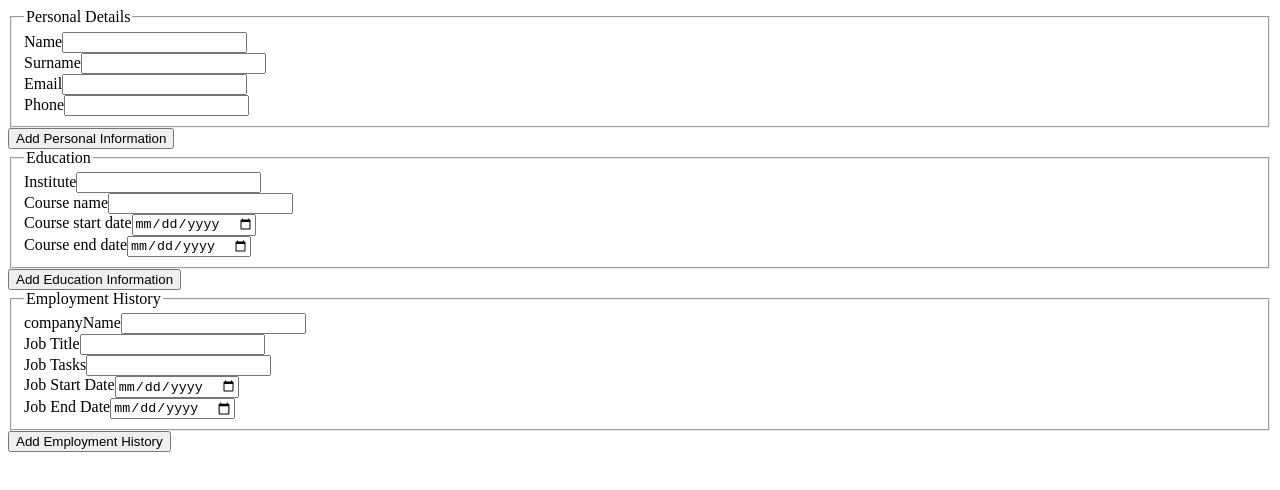
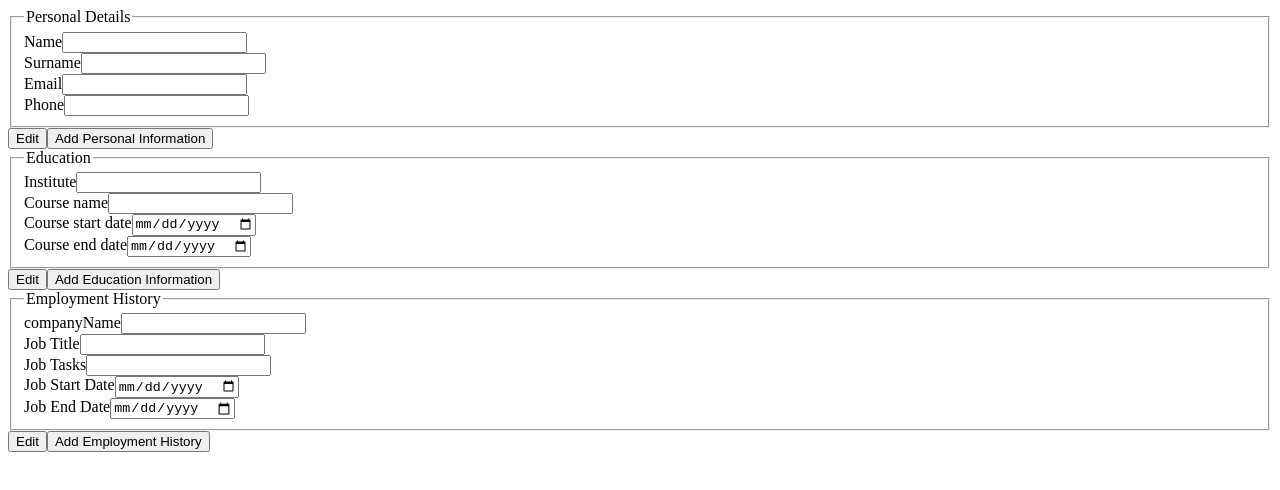
Before and after one commit to dr96mabuza/CV-Application, a React (Create React App) app: page / in a window 1280 px wide. Shown: the top 490 px of the page. Built offline with nearby package versions, Linux system fonts and the light colour scheme.

Commit message:
added edit button to each component

```diff
--- a/src/components/education.js
+++ b/src/components/education.js
@@ -25,6 +25,24 @@ class EducationDetails extends Component {
     e.preventDefault();
     this.setState({
       eduInfor: { ...this.state, [e.target.name]: e.target.value },
+    });
+    this.setState({
+      institute: "",
+      courseName: "",
+      courseStartDate: "",
+      courseEndDate: "",
+      eduInfor: "",
+    });
+  };
+
+  onEdit = () => {
+    const { eduInfor } = this.state;
+
+    this.setState({
+      institute: eduInfor.institute,
+      courseName: eduInfor.courseName,
+      courseStartDate: eduInfor.courseStartDate,
+      courseEndDate: eduInfor.courseEndDate,
     });
   };
 
@@ -74,6 +92,7 @@ class EducationDetails extends Component {
             />
           </div>
         </fieldset>
+        <button onClick={this.onEdit}>Edit</button>
         <button type="submit">Add Education Information</button>
       </form>
     );
--- a/src/components/personalDetails.js
+++ b/src/components/personalDetails.js
@@ -25,6 +25,24 @@ class GeneralInformation extends Component {
     e.preventDefault();
     this.setState({
       generalInfor: { ...this.state, [e.target.name]: e.target.value },
+    });
+    this.setState({
+      name: "",
+      surname: "",
+      email: "",
+      phone: "",
+      generalInfor: "",
+    });
+  };
+
+  onEdit = () => {
+    const { generalInfor } = this.state;
+
+    this.setState({
+      name: generalInfor.name,
+      surname: generalInfor.surname,
+      email: generalInfor.email,
+      phone: generalInfor.phone,
     });
   };
 
@@ -72,6 +90,7 @@ class GeneralInformation extends Component {
             />
           </div>
         </fieldset>
+        <button onClick={this.onEdit}>Edit</button>
         <button type="submit">Add Personal Information</button>
       </form>
     );
--- a/src/components/workExperience.js
+++ b/src/components/workExperience.js
@@ -26,6 +26,26 @@ class WorkExperience extends Component {
     e.preventDefault();
     this.setState({
       jobInfor: { ...this.state, [e.target.name]: e.target.value },
+    });
+    this.setState({
+      companyName: "",
+      jobTitle: "",
+      jobTasks: "",
+      jobStartDate: "",
+      jobEndDate: "",
+      jobInfor: "",
+    });
+  };
+
+  onEdit = () => {
+    const { jobInfor } = this.state;
+
+    this.setState({
+      companyName: jobInfor.companyName,
+      jobTitle: jobInfor.jobTitle,
+      jobTasks: jobInfor.jobTasks,
+      jobStartDate: jobInfor.jobStartDate,
+      jobEndDate: jobInfor.jobEndDate,
     });
   };
 
@@ -84,6 +104,7 @@ class WorkExperience extends Component {
             />
           </div>
         </fieldset>
+        <button onClick={this.onEdit}>Edit</button>
         <button type="submit">Add Employment History</button>
       </form>
     );
```
